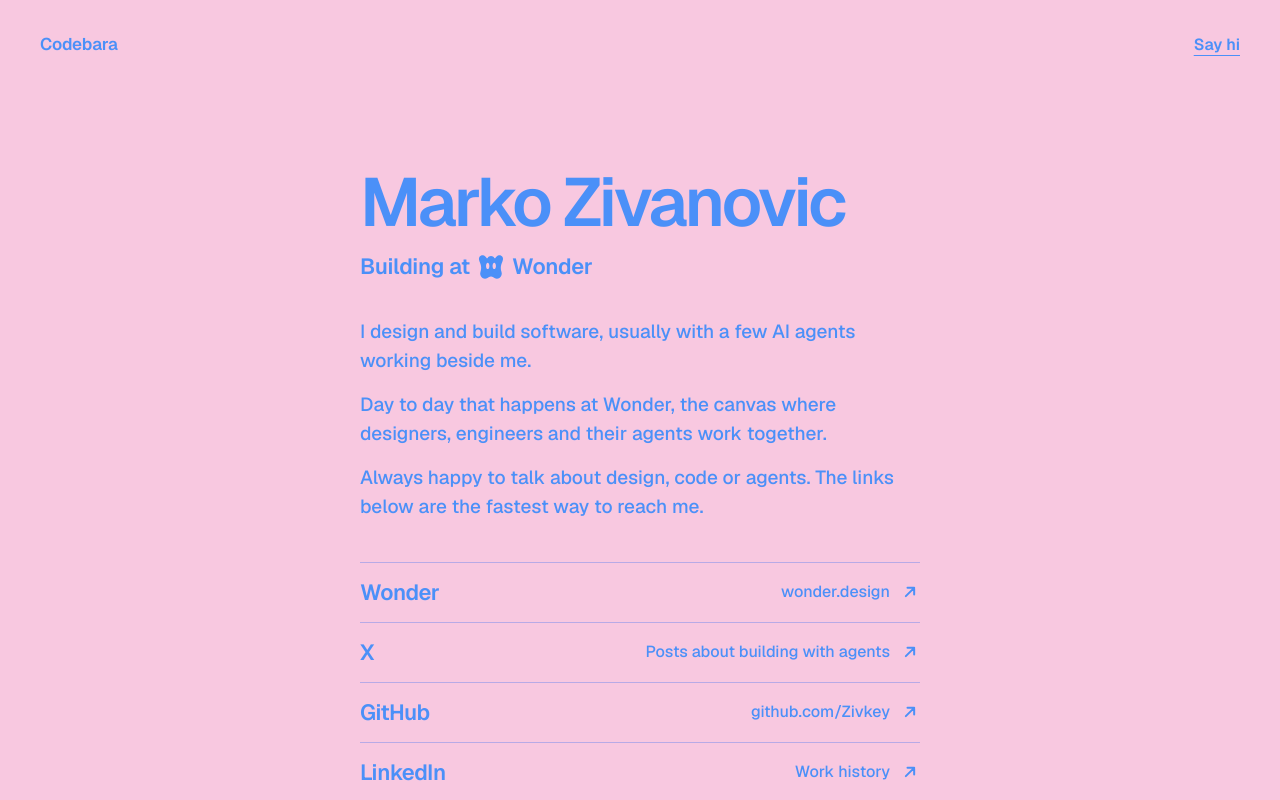
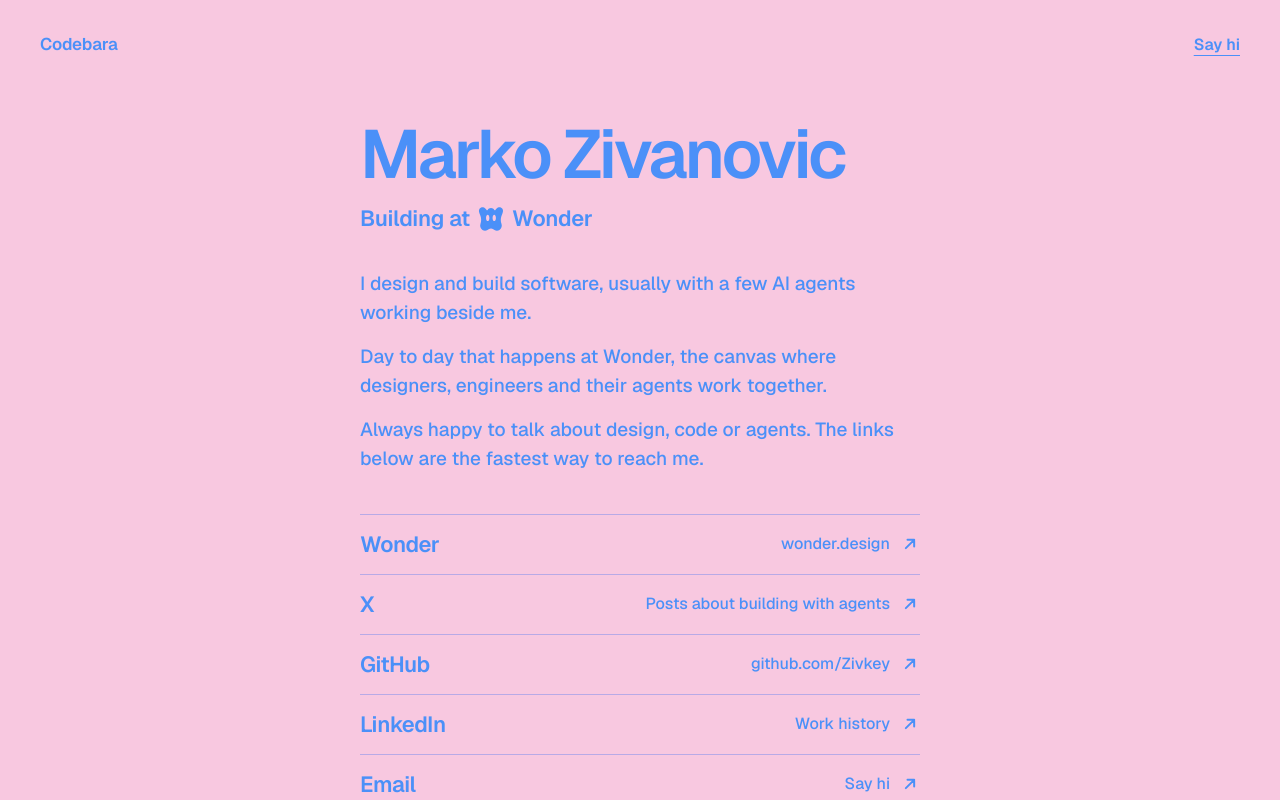
Before and after one commit to Zivkey/codebara, a Next.js app: page / in a window 1280 px wide. Shown: the top 800 px of the page. Built offline with nearby package versions, Linux system fonts and the light colour scheme.

Commit message:
Move the intro text higher on the page

```diff
--- a/src/app/page.tsx
+++ b/src/app/page.tsx
@@ -94,7 +94,7 @@ export default function Home() {
         </EmailLink>
       </header>
 
-      <main className="mt-32 flex w-full max-w-[560px] flex-col sm:mt-[168px]">
+      <main className="mt-24 flex w-full max-w-[560px] flex-col sm:mt-[120px]">
         <h1 className="text-[44px] leading-none font-semibold tracking-[-0.045em] whitespace-nowrap sm:text-[68px]">
           Marko Zivanovic
         </h1>
```
